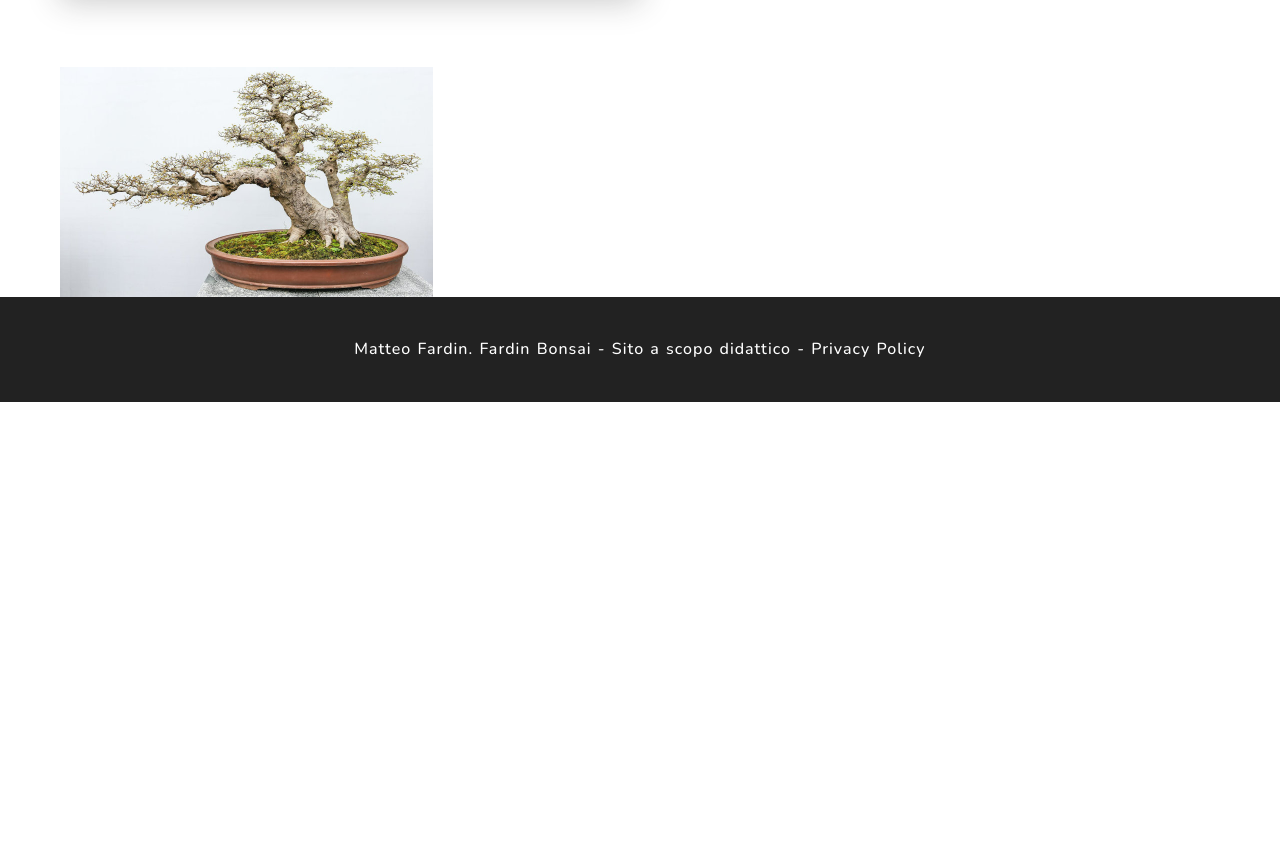
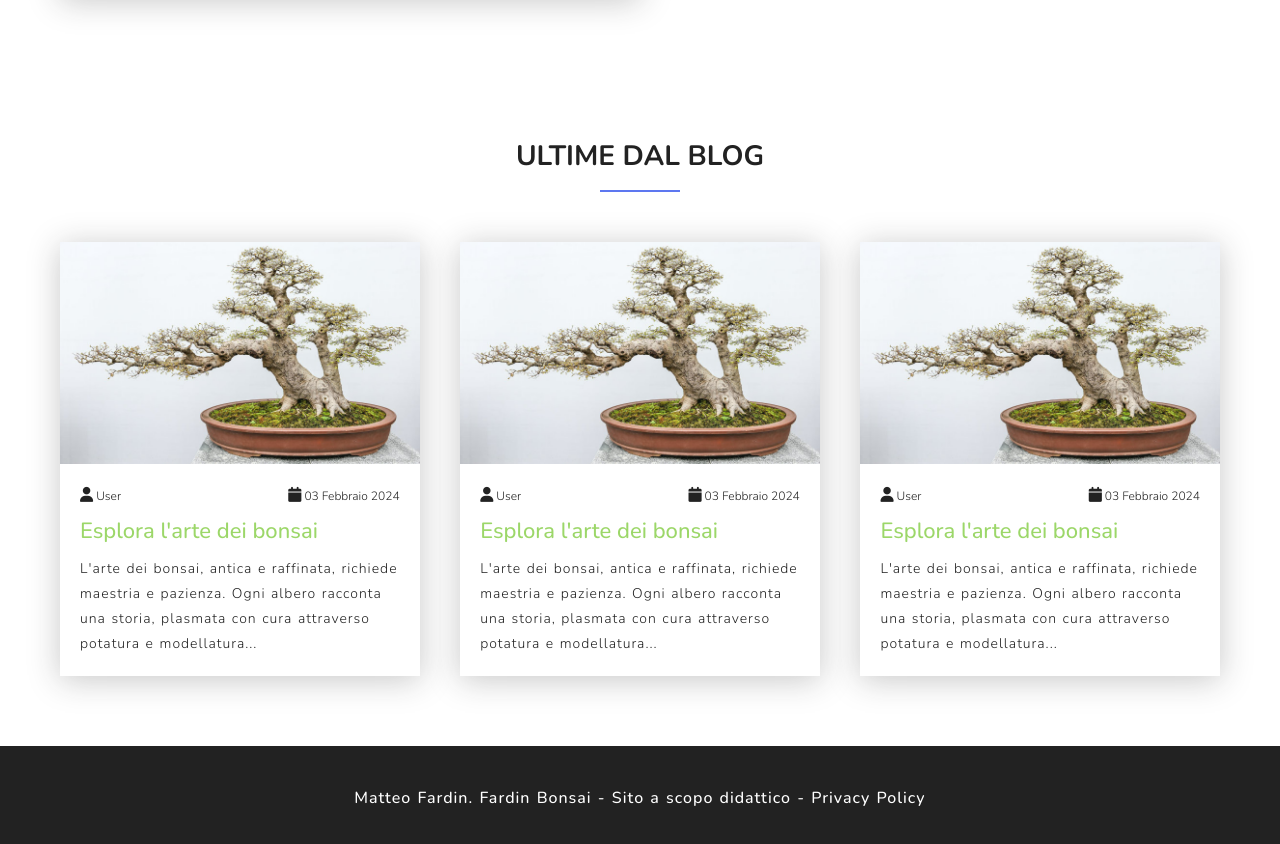
Before and after one commit to matteofardin98/wp-bonsai, a plain HTML site: page index.html in a window 1280 px wide. Shown: the part 1223-2067 px from the top of the page. Before the commit the page ends 1625 px from the top, so only its background shows below. Drawn offline with Linux system fonts and the light colour scheme.

Commit message:
Finito sezione article

```diff
--- a/index.html
+++ b/index.html
@@ -94,17 +94,80 @@
         <!-- Blog -->
         <section>
             <div class="blog">
-                <div class="content">
-                    <div class="card">
-                        <div class="card-img">
+                <div class="content spacer">
+                    <h2 class="center">Ultime dal blog</h2>
+                    <span class="line"></span>
+                    <div class="flex-card">
+                        <div class="card col-4">
+                            <div class="card-img view">
                                 <a href="#" title="Bonsia">
                                     <img src="img/bonsai-blog.jpg" alt="Bonsai" width="373" height="230">
                                 </a>
                             </div> <!-- end card-img-->
                             <div class="title-card">
-
+                                <div class="info-blog">
+                                    <span><a href="#" title="user"><i class="fa-solid fa-user"></i> User</a></span>
+                                    <span><a href="#" title="calendar"><i class="fa-solid fa-calendar"></i> 03 Febbraio
+                                            2024</a></span>
+                                </div>
+                                <div class="block-10"></div>
+                                <a href="#" title="Article" style="text-decoration: none;">
+                                    <h3>Esplora l'arte dei bonsai</h3>
+                                </a>
+                                <div class="block-10"></div>
+                                <p>L'arte dei bonsai, antica e raffinata, richiede
+                                    maestria e pazienza. Ogni albero racconta una
+                                    storia, plasmata con cura attraverso potatura e
+                                    modellatura...</p>
                             </div> <!-- end title-card -->
                         </div> <!-- end card -->
+                        <div class="card col-4">
+                            <div class="card-img view">
+                                <a href="#" title="Bonsia">
+                                    <img src="img/bonsai-blog.jpg" alt="Bonsai" width="373" height="230">
+                                </a>
+                            </div> <!-- end card-img-->
+                            <div class="title-card">
+                                <div class="info-blog">
+                                    <span><a href="#" title="user"><i class="fa-solid fa-user"></i> User</a></span>
+                                    <span><a href="#" title="calendar"><i class="fa-solid fa-calendar"></i> 03 Febbraio
+                                            2024</a></span>
+                                </div>
+                                <div class="block-10"></div>
+                                <a href="#" title="Article" style="text-decoration: none;">
+                                    <h3>Esplora l'arte dei bonsai</h3>
+                                </a>
+                                <div class="block-10"></div>
+                                <p>L'arte dei bonsai, antica e raffinata, richiede
+                                    maestria e pazienza. Ogni albero racconta una
+                                    storia, plasmata con cura attraverso potatura e
+                                    modellatura...</p>
+                            </div> <!-- end title-card -->
+                        </div> <!-- end card -->
+                        <div class="card col-4" style="margin-bottom: 0;">
+                            <div class="card-img view">
+                                <a href="#" title="Bonsia">
+                                    <img src="img/bonsai-blog.jpg" alt="Bonsai" width="373" height="230">
+                                </a>
+                            </div> <!-- end card-img-->
+                            <div class="title-card">
+                                <div class="info-blog">
+                                    <span><a href="#" title="user"><i class="fa-solid fa-user"></i> User</a></span>
+                                    <span><a href="#" title="calendar"><i class="fa-solid fa-calendar"></i> 03 Febbraio
+                                            2024</a></span>
+                                </div>
+                                <div class="block-10"></div>
+                                <a href="#" title="Article" style="text-decoration: none;">
+                                    <h3>Esplora l'arte dei bonsai</h3>
+                                </a>
+                                <div class="block-10"></div>
+                                <p>L'arte dei bonsai, antica e raffinata, richiede
+                                    maestria e pazienza. Ogni albero racconta una
+                                    storia, plasmata con cura attraverso potatura e
+                                    modellatura...</p>
+                            </div> <!-- end title-card -->
+                        </div> <!-- end card -->
+                    </div> <!-- end flex-card-->
                 </div> <!-- end content -->
             </div> <!-- end blog -->
         </section>
--- a/style.css
+++ b/style.css
@@ -74,6 +74,10 @@ body {
     padding: 70px 0;
 }
 
+.block-10 {
+    height: 10px;
+}
+
 .block-15 {
     height: 15px;
 }
@@ -129,6 +133,15 @@ h2 {
     font-size: 28px;
     font-weight: 700;
     color: var(--dark);
+    text-transform: uppercase;
+}
+
+h3 {
+    font-size: 22px;
+    font-weight: 500;
+    color: var(--primary);
+    transition: 0.3s;
+    transform: translateY(0);
 }
 
 p {
@@ -333,11 +346,90 @@ nav li a:hover {
     display: block;
     width: 80px;
     height: 2px;
-    border-radius: 10px;
+
     background-color: var(--secondary);
     margin: 15px 0;
 }
 
+/* BLOG */
+
+h3:hover {
+    color: #AFF275;
+    transform: translateY(-3px);
+}
+
+.blog .line {
+    margin: 15px auto 50px auto;
+}
+
+.flex-card {
+    display: flex;
+    flex-wrap: wrap;
+    justify-content: space-between;
+}
+
+.card {
+    width: 31%;
+    background-color: var(--white);
+    box-shadow: 0 4px 30px rgba(34, 34, 34, .25);
+}
+
+.card img {
+    width: 100%;
+}
+
+.view {
+    width: 100%;
+    height: auto;
+    position: relative;
+    overflow: hidden;
+}
+
+.view img {
+    transform: scale(1);
+    transition: all 0.2s linear;
+}
+
+.view img:hover {
+    transform: scale(1.1);
+}
+
+.title-card {
+    padding: 20px;
+}
+
+.info-blog {
+    display: flex;
+    justify-content: space-between;
+}
+
+.info-blog i {
+font-size: 15px;
+transition: 0.3s;
+}
+
+.info-blog a {
+    text-decoration: none;
+    color: var(--dark);
+    font-size: 12px;
+    font-weight: 300;
+    transition: 0.3s;
+}
+
+.info-blog i:hover,
+.info-blog a:hover {
+    color: var(--secondary);
+}
+
+
+
+.info-blog span {
+    color: var(--secondary);
+}
+
+.title-card p {
+    font-size: 14px;
+}
 /* FOOTER */
 
 footer {
@@ -380,6 +472,8 @@ footer a:hover {
         margin: 0 2%;
         width: 96%;
     }
+
+
 }
 
 /* Tablet 2.0 */
@@ -393,6 +487,14 @@ footer a:hover {
     .flex-bonsai .center-col {
         align-items: center;
         text-align: center;
+    }
+
+    .card {
+        margin-bottom: 30px;
+    }
+
+    .flex-card:last-child {
+        margin-bottom: 0;
     }
 }
 
```
Lines whose indentation alone changed are shown as unchanged.
